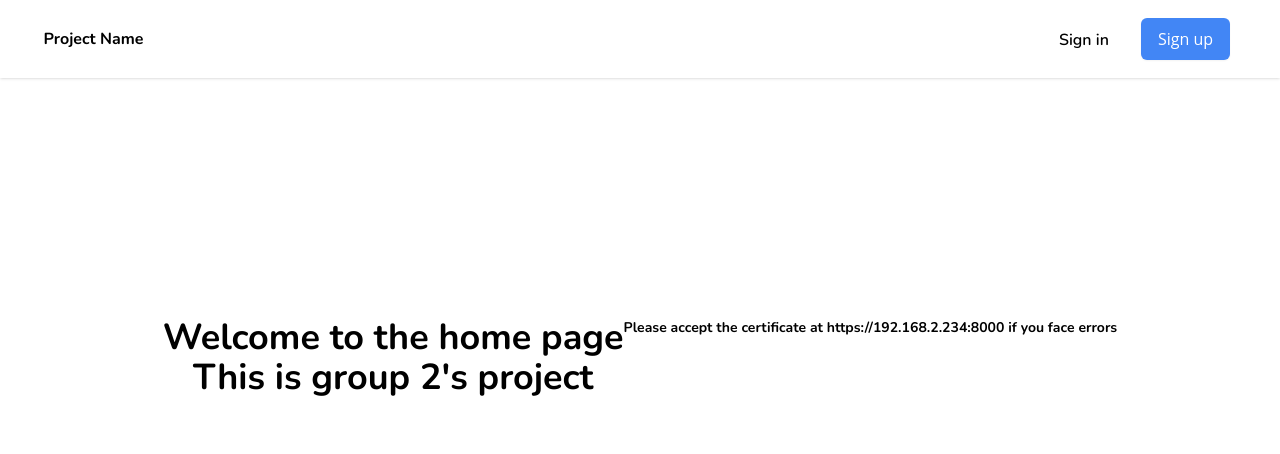
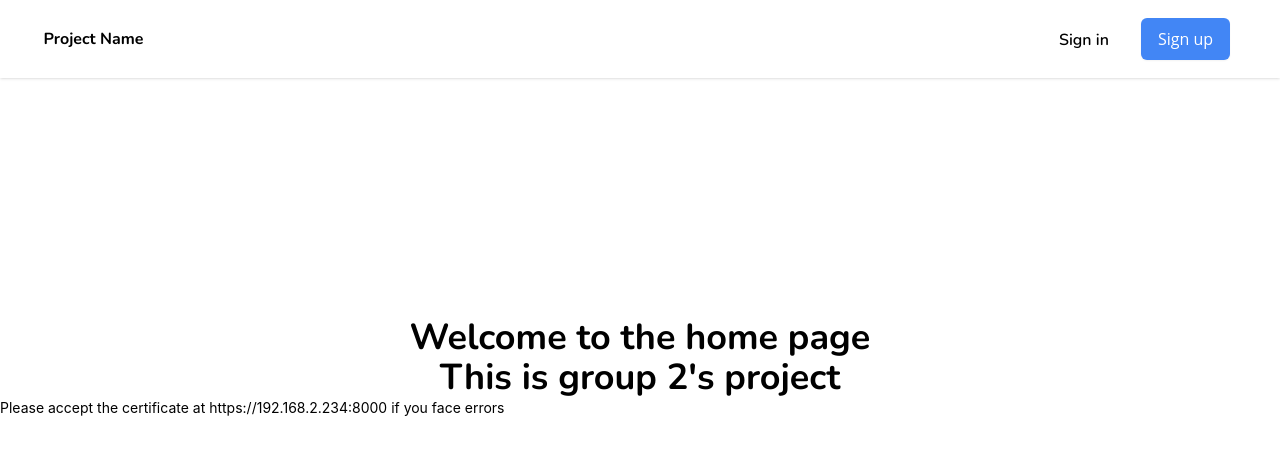
Before and after one commit to FCS-hacked/frontend, a React (Create React App) app: page / in a window 1280 px wide. Shown: the top 454 px of the page. Built offline with nearby package versions, Linux system fonts and the light colour scheme.

Commit message:
Update index.tsx

```diff
--- a/src/Pages/Home/index.tsx
+++ b/src/Pages/Home/index.tsx
@@ -8,9 +8,10 @@ export default function Home() {
             <div className="flex justify-center text-center font-nunitoBold text-4xl align-middle mt-[30vh]">
               Welcome to the home page<br/>
               This is group 2's project
-              <div className="text-sm text-gray">Please accept the certificate at <a href="https://192.168.2.234:8000">https://192.168.2.234:8000</a> if you face errors</div>
+
             </div>
-        </div>
+            <div className="text-sm text-gray">Please accept the certificate at <a href="https://192.168.2.234:8000">https://192.168.2.234:8000</a> if you face errors</div>
+      </div>
     </div>
   )
 }
```
